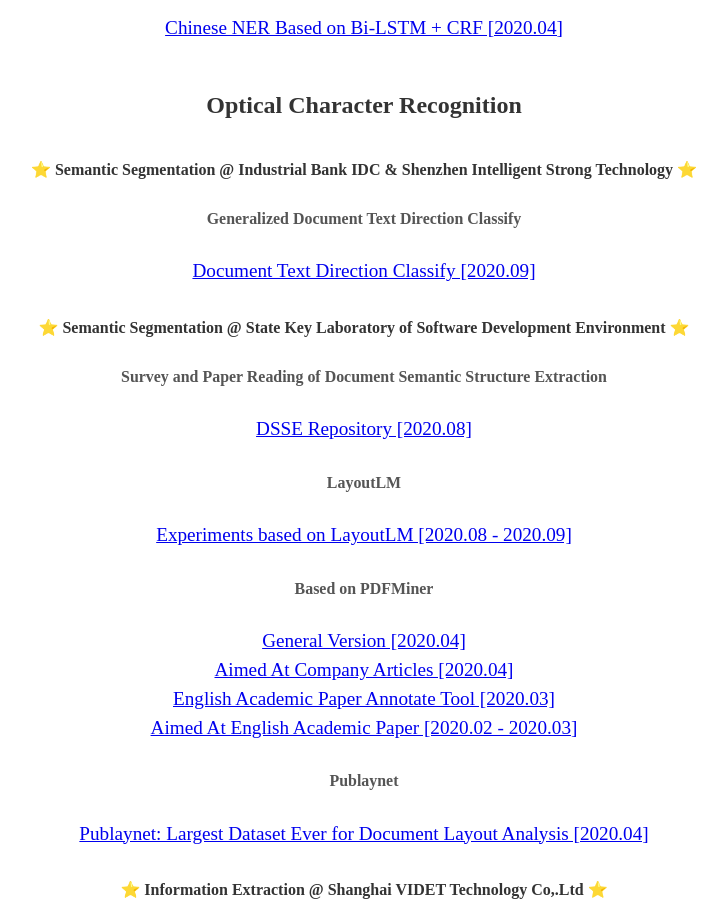
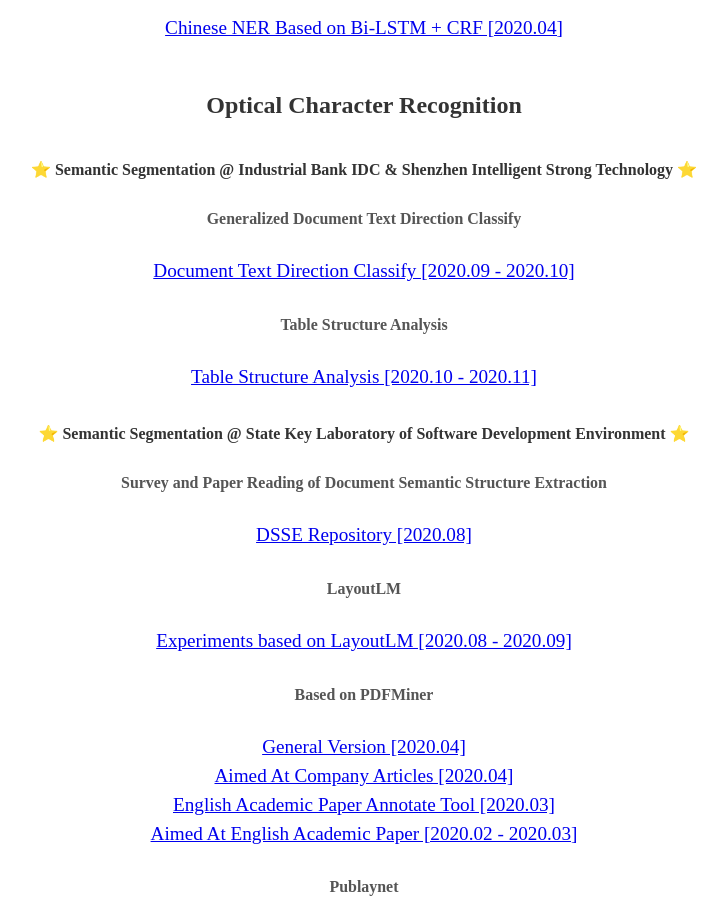
Before and after one commit to Noba1anc3/Noba1anc3.github.io, a Jekyll site: the page built from index.html, in a window 1280 px wide and 900 px high, scrolled down 4372 px. Shown: the whole window, without its empty margins (276-1003 px from the left). Built offline with Jekyll 4.4.1, drawn with Linux system fonts in a browser that asks for light colours; some web fonts are replaced.

Commit message:
direction classify added

```diff
--- a/_includes/about.html
+++ b/_includes/about.html
@@ -105,7 +105,10 @@
   <h4>⭐ Semantic Segmentation @ Industrial Bank IDC & Shenzhen Intelligent Strong Technology ⭐</h4>
 
   <h5>Generalized Document Text Direction Classify</h5>
-  <a traget="_blank" href="https://github.com/Noba1anc3/Direction_Classify">Document Text Direction Classify [2020.09]</a>
+  <a traget="_blank" href="https://github.com/Noba1anc3/Direction_Classify">Document Text Direction Classify [2020.09 - 2020.10]</a>
+  <br>
+  <h5>Table Structure Analysis</h5>
+  <a traget="_blank" href="https://github.com/Noba1anc3/Table_Structure_Analysis">Table Structure Analysis [2020.10 - 2020.11]</a>
 
   <h4>⭐ Semantic Segmentation @ State Key Laboratory of Software Development Environment ⭐</h4>
 
```
Also changed, not shown: _posts/2020-07-13-Curriculum Vitae.md (+10 -2 lines).
